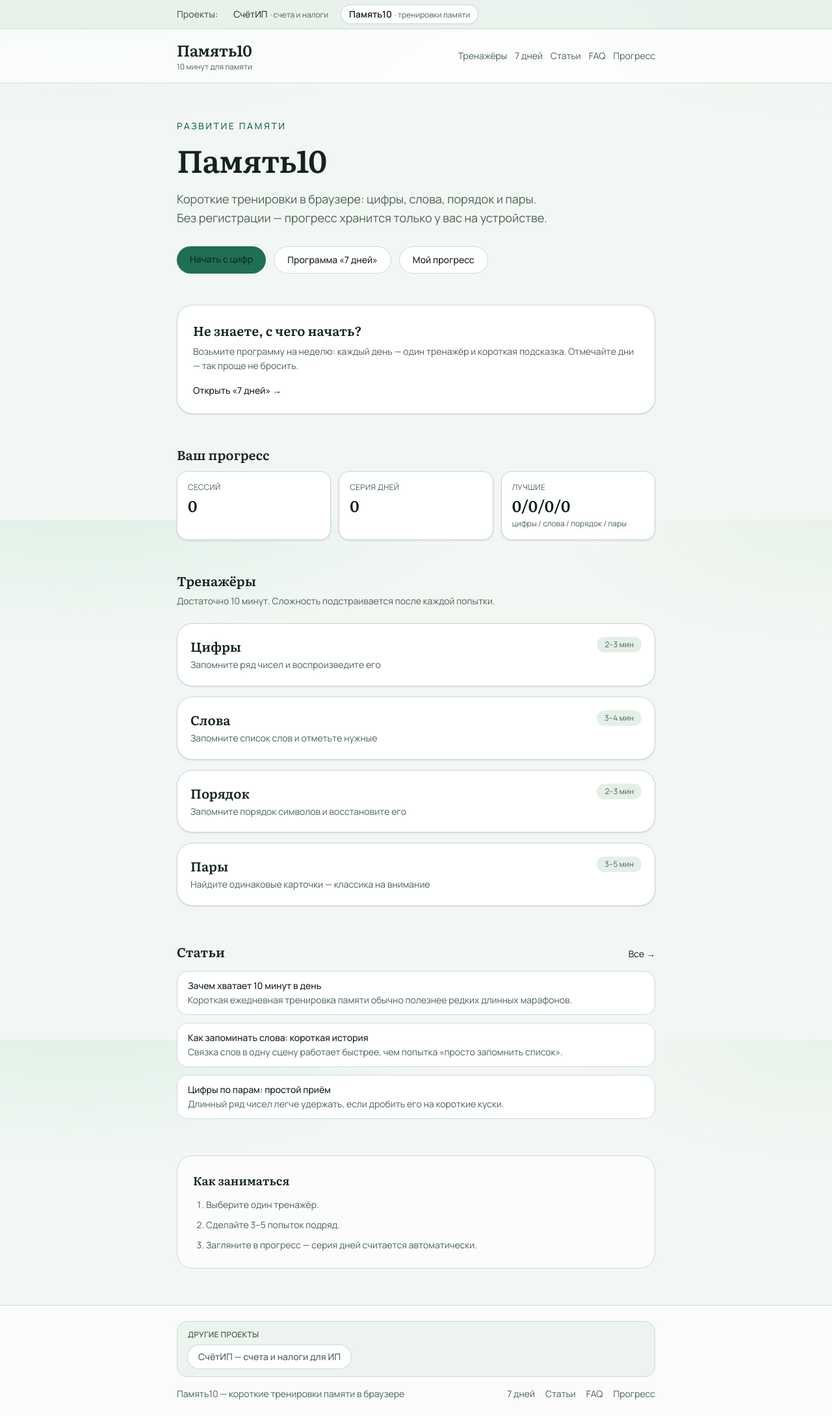
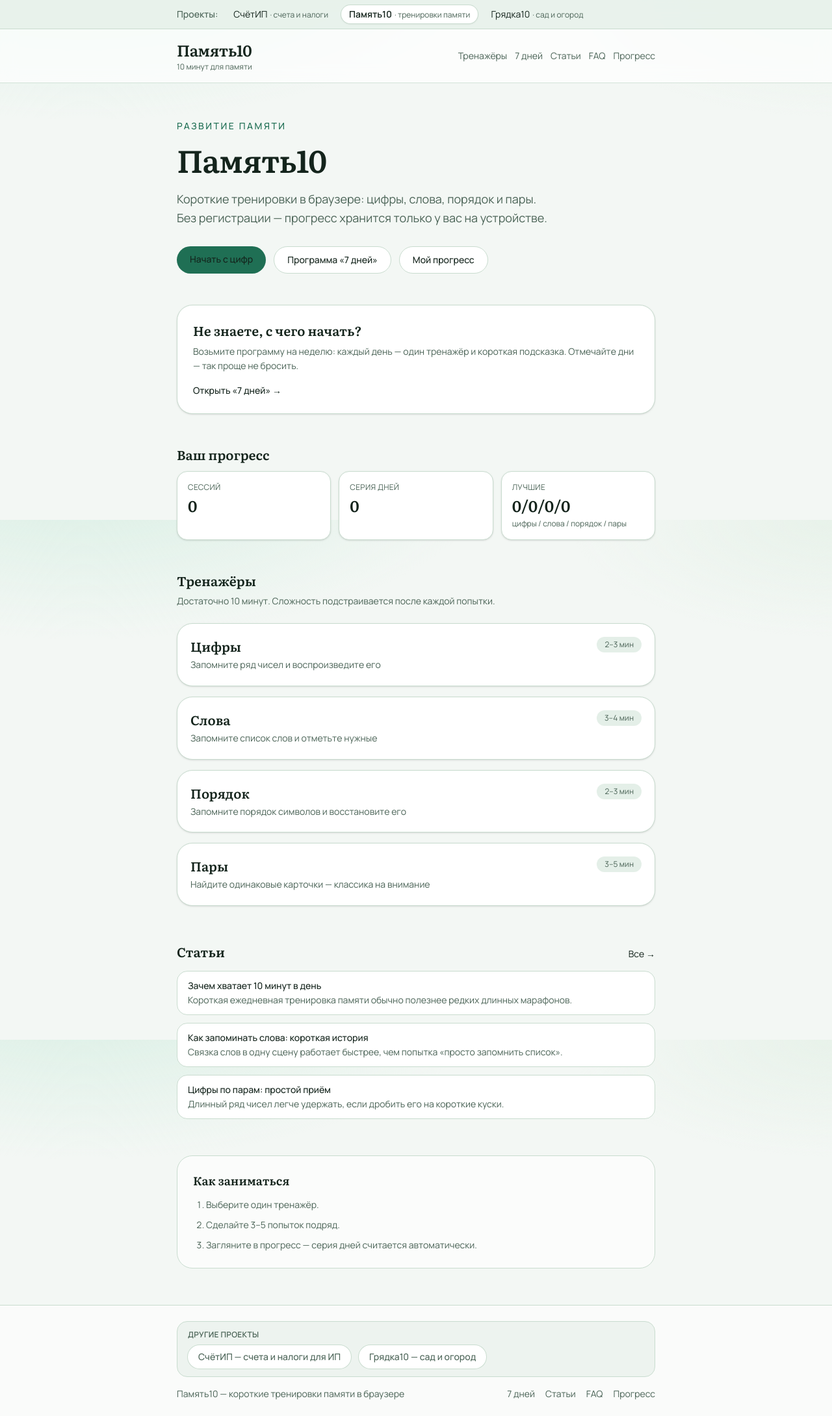
Before and after one commit to thesuperfatal/pamyat10, a Next.js app: page / in a window 1280 px wide. Shown: the whole page at 65% size. Built offline with nearby package versions, Linux system fonts and the light colour scheme.

Commit message:
Add Griadka10 to projects bar and footer.
Co-authored-by: Cursor <cursoragent@cursor.com>

```diff
--- a/components/ProjectsBar.tsx
+++ b/components/ProjectsBar.tsx
@@ -11,9 +11,19 @@ const PROJECTS = [
     href: "https://biznes-ip.ru/memory/",
     hint: "тренировки памяти",
   },
+  {
+    id: "sad",
+    name: "Грядка10",
+    href: "https://biznes-ip.ru/sad/",
+    hint: "сад и огород",
+  },
 ] as const;
 
-export default function ProjectsBar({ current }: { current: "schet" | "memory" }) {
+export default function ProjectsBar({
+  current,
+}: {
+  current: "schet" | "memory" | "sad";
+}) {
   return (
     <div className="border-b border-[var(--line)] bg-[var(--bg-deep)]/80">
       <div className="mx-auto flex max-w-3xl flex-wrap items-center gap-x-3 gap-y-2 px-4 py-2 text-sm">
--- a/components/SiteFooter.tsx
+++ b/components/SiteFooter.tsx
@@ -15,6 +15,12 @@ export default function SiteFooter() {
               className="rounded-full bg-white px-4 py-2 font-medium text-[var(--accent)] ring-1 ring-[var(--line)] hover:ring-[var(--accent)]"
             >
               СчётИП — счета и налоги для ИП
+            </a>
+            <a
+              href="https://biznes-ip.ru/sad/"
+              className="rounded-full bg-white px-4 py-2 font-medium text-[var(--accent)] ring-1 ring-[var(--line)] hover:ring-[var(--accent)]"
+            >
+              Грядка10 — сад и огород
             </a>
           </div>
         </div>
```
